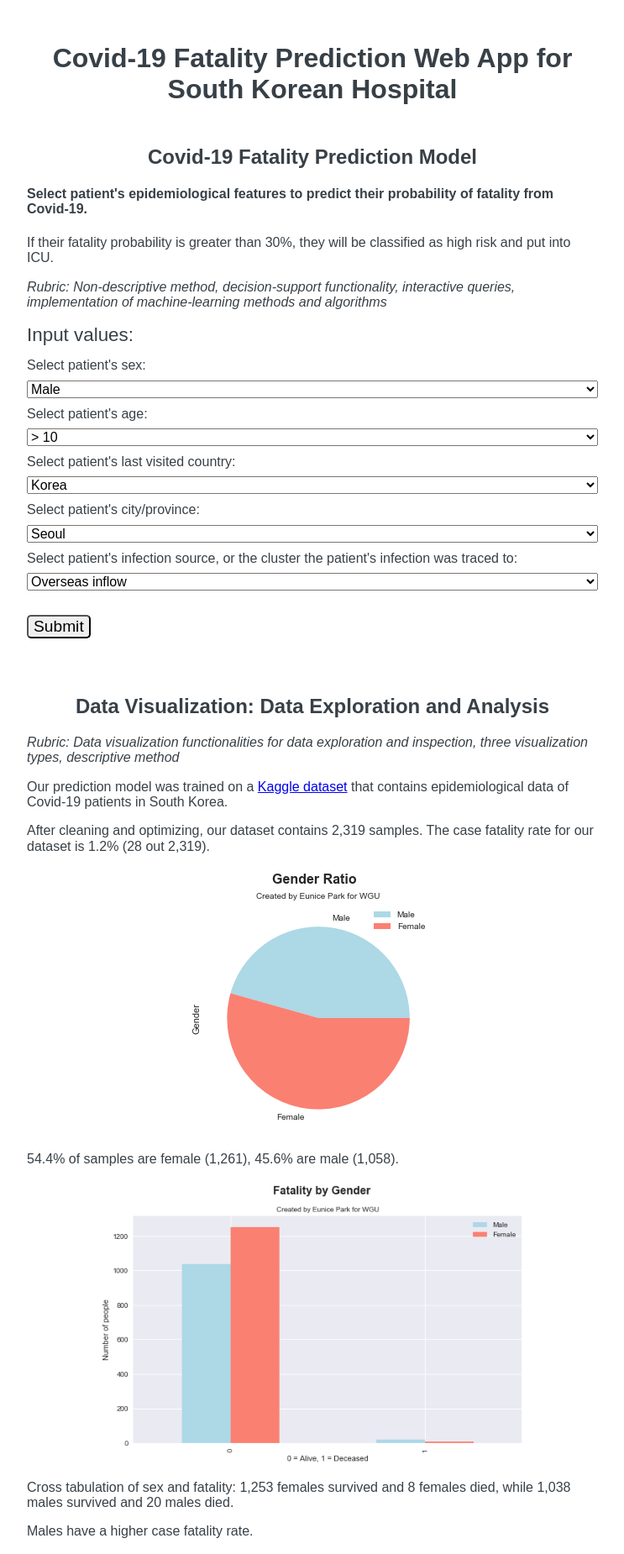
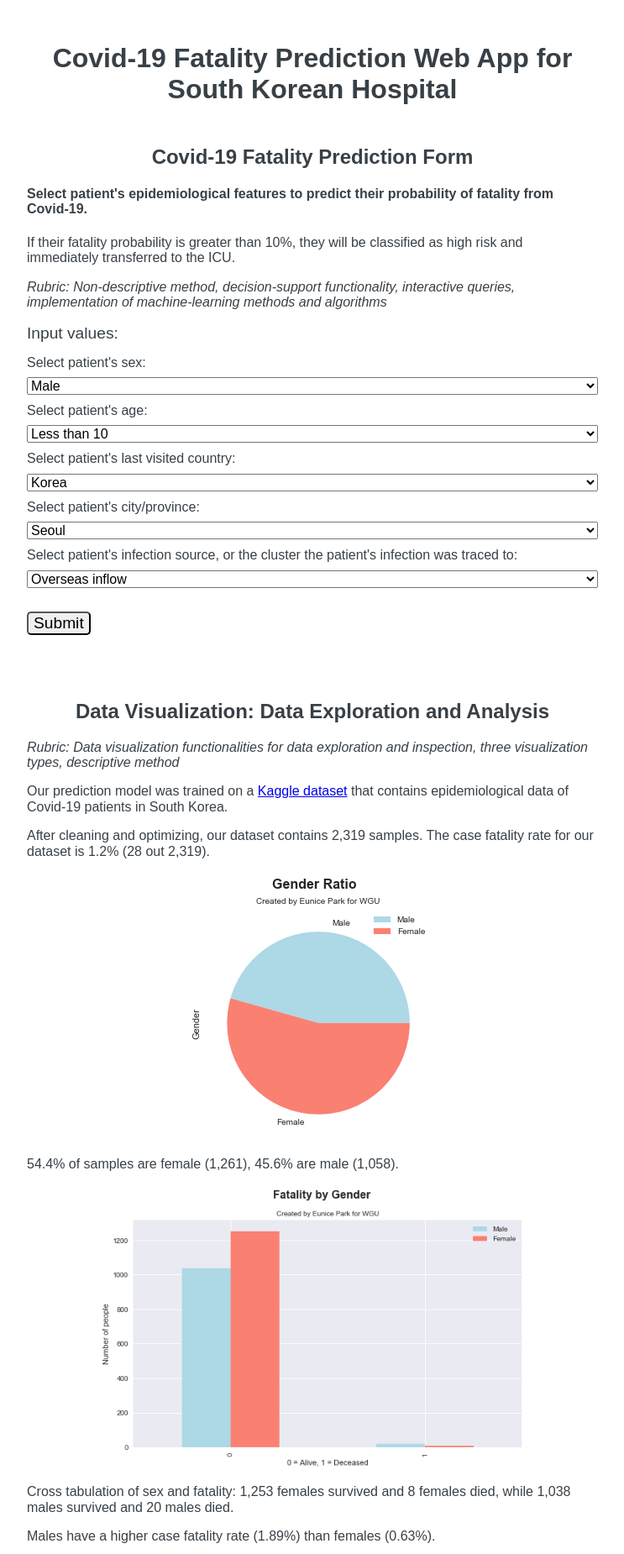
Before and after one commit to eunicode/ml-ds-covid, a Flask app: page / in a window 1280 px wide. Shown: the top 1850 px of the page at 84% size, without its empty margins (268-1011 px from the left). Run offline with Flask 2, Linux system fonts and the light colour scheme; parts of the project's set-up code (start-up, migrations or seed data) failed here and were passed over.

Commit message:
Make minor updates

```diff
--- a/app.py
+++ b/app.py
@@ -133,6 +133,11 @@ def main():
         prediction_prob = model.predict_proba(input_variables)[0][1]
         prediction_prob = round(prediction_prob * 100, 2)
         # prediction_prob = round((1 - prediction_prob) * 100)
+
+        predicted_status = "low"
+        if prediction_prob > 10:
+            predicted_status = "high"
+
         # Re-render the homepage, display previous input, prediction and prediction probability
         # Pass variables
         return flask.render_template(
@@ -144,6 +149,7 @@ def main():
                 "Province": province,
                 "Infection Case": infection_case,
             },
+            result_status=predicted_status,
             result=prediction,
             result_prob=prediction_prob,
         )
--- a/static/css/main.css
+++ b/static/css/main.css
@@ -44,9 +44,13 @@ select {
   width: 100%;
 }
 
+legend {
+  font-size: 1.2em;
+}
+
 input[type="submit"] {
   border-radius: 5px;
-  margin: 1.5em 0 1em 0;
+  margin: 1.5em auto 1.5em auto;
   font-size: 1.2em;
 }
 
--- a/templates/main.html
+++ b/templates/main.html
@@ -13,9 +13,10 @@
   <h1>Covid-19 Fatality Prediction Web App for South Korean Hospital</h1>
 
   <section class="form-container">
-    <h2>Covid-19 Fatality Prediction Model</h2>
+    <h2>Covid-19 Fatality Prediction Form</h2>
     <h4>Select patient's epidemiological features to predict their probability of fatality from Covid-19. </h4>
-    <p>If their fatality probability is greater than 30%, they will be classified as high risk and put into ICU.</p>
+    <p>If their fatality probability is greater than 10%, they will be classified as high risk and immediately
+      transferred to the ICU.</p>
     <p class="rubric">Rubric: Non-descriptive method, decision-support functionality, interactive queries,
       implementation of
       machine-learning methods and algorithms</p>
@@ -34,17 +35,17 @@
       <div class="form-group">
         <label for="ageSelect">Select patient's age: </label>
         <select id="ageSelect" name="age">
-          <option value="0">> 10</option>
-          <option value="1">teens</option>
-          <option value="2">20s</option>
-          <option value="3">30s</option>
-          <option value="4">40s</option>
-          <option value="5">50s</option>
-          <option value="6">60s</option>
-          <option value="7">70s</option>
-          <option value="8">80s</option>
-          <option value="9">90s</option>
-          <option value="10">100s</option>
+          <option value="0">Less than 10</option>
+          <option value="1">Teens</option>
+          <option value="2">Twenties</option>
+          <option value="3">Thirties</option>
+          <option value="4">Forties</option>
+          <option value="5">Fifties</option>
+          <option value="6">Sixties</option>
+          <option value="7">Seventies</option>
+          <option value="8">Eighties</option>
+          <option value="9">Nineties</option>
+          <option value="10">Hundreds</option>
         </select>
       </div>
 
@@ -127,7 +128,10 @@
     <div class="result" align="center">
       {% if result is defined %}
       <h3 class="result-text">
-        Our model predicts that the patient has a {{ result_prob }}% chance of Covid-19
+        The patient is classified as {{ result_status }} risk for Covid-19 fatality.<br>Our model predicts that the
+        patient
+        has a
+        {{ result_prob }}% chance of Covid-19
         fatality.
       </h3>
       {% endif %}
@@ -156,10 +160,10 @@
     <p>Cross tabulation of sex and fatality: 1,253 females survived and 8 females died, while 1,038 males survived and
       20
       males died. </p>
-    <p>Males have a higher case fatality rate.</p>
+    <p>Males have a higher case fatality rate (1.89%) than females (0.63%).</p>
     <img src="/static/img/age-bar.png" alt="">
     <p>The twenties age group has the highest frequency in this dataset with 533 patients.</p>
-    <p>Patients by age group</p>
+    <p>Patients by age group:</p>
     <ul>
       <li>0 = under 10 = 40 patients</li>
       <li>1 = teens = 102 patients</li>
@@ -179,7 +183,7 @@
     <p>The second age range contains the most patients.</p>
     <img src="/static/img/age-fatality.png" alt="">
     <p>Patients in their nineties had the highest case fatality rate, 14.3% (3 out of 21).</p>
-    <p>Cross tabulation of age and fatality</p>
+    <p>Cross tabulation of age and fatality:</p>
     <ul>
       <li>0 = under 10 = 40 survivals, 0 deaths</li>
       <li>1 = teens = 102 survivals, 0 deaths</li>
@@ -195,7 +199,7 @@
     </ul>
     <img src="/static/img/province-pie.png" alt="">
     <p>The province with highest frequency is Gyeonggi-do with 634 patients.</p>
-    <p>Patients by province</p>
+    <p>Patients by province:</p>
     <ul>
       <li>Seoul: 500 patients</li>
       <li>Busan: 121 patients</li>
@@ -218,7 +222,7 @@
     <img src="/static/img/cluster-bar.png" alt="">
     <p>The infection source with the highest frequency is "contact with patient". 881 patients were infected this way.
     </p>
-    <p>Patients by infection source, or cluster tracing</p>
+    <p>Patients by infection source, or cluster tracing:</p>
     <ul>
       <li>0 = Overseas inflow = 460 patients</li>
       <li>1 = Contact with patient = 881 patients</li>
@@ -248,7 +252,7 @@
     <p>Patients who were infected in Cheongdo Daenam Hospital had the highest case fatality rate, 50%. 7 out of 14
       patients
       died.</p>
-    <p>Cross tabulation of infection source and fatality.</p>
+    <p>Cross tabulation of infection source and fatality:</p>
     <ul>
       <li>0 = Overseas inflow = 460 survivals, 0 deaths</li>
       <li>1 = Contact with patient = 878 survivals, 0 deaths</li>
@@ -274,6 +278,13 @@
       <li>21 = Geochang Church = 6 survivals, 0 deaths</li>
       <li>22 = Changnyeong Coin Karaoke = 4 survivals, 0 deaths</li>
     </ul>
+    <h4 align="center">Correlation Matrix of Variables</h4>
+    <img src="/static/img/correlation-matrix.png" alt="">
+    <p>Age and infection source has one of the highest correlation coefficient values. This may be explained by the fact
+      that several of the infection sources were nursing homes, senior community centers, and retirement communities.
+    </p>
+    <p>Age and fatality also has one of the highest correlation coefficient value. This aligns with reports that age is
+      linked to increased fatality rates. </p>
   </section>
 
   <!-- <section>
```
Also changed, not shown: zdump/notes.js (+41 -0 lines), README.md, 1 other file.
